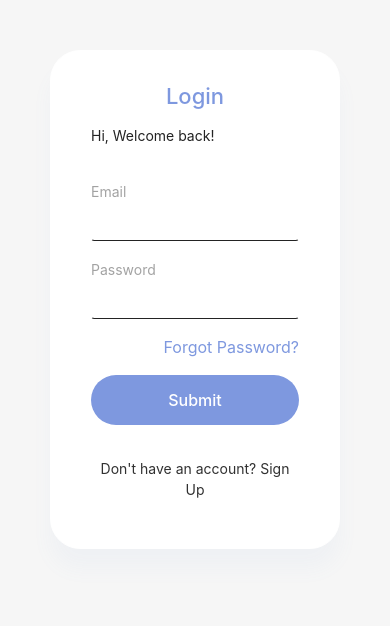
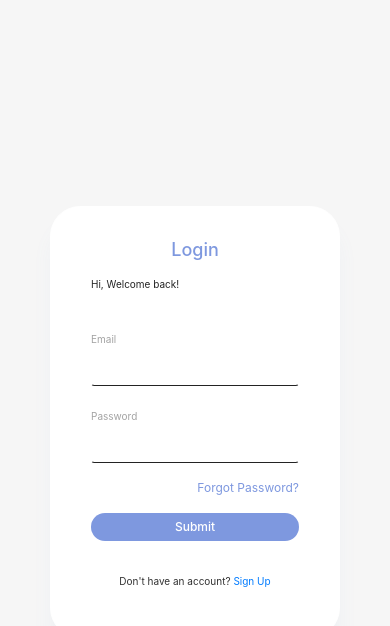
Before and after one commit to dheaaqn/amongus-vuejs, a Vue app: page /login in a window 390 px wide. Shown: the top 626 px of the page. Built offline with nearby package versions, Linux system fonts and the light colour scheme.

Commit message:
update responsive login page

```diff
--- a/src/views/Login.vue
+++ b/src/views/Login.vue
@@ -1,10 +1,20 @@
 <template>
   <div class="login">
+    <b-row align-h="center" align-v="center">
+      <b-col>
+        <b-alert
+          show
+          variant="danger"
+          v-if="isError"
+          dismissible
+          @dismissed="closeAlert"
+          >{{ error }}</b-alert
+        >
         <b-card border-variant="white">
-      <b-alert show variant="danger" v-show="isError" dismissible>{{
-        error
-      }}</b-alert>
-      <b-card-header header-bg-variant="white" header-border-variant="white">
+          <b-card-header
+            header-bg-variant="white"
+            header-border-variant="white"
+          >
             <b-card-text>
               <h1>Login</h1>
             </b-card-text>
@@ -43,29 +53,40 @@
               <b-button type="submit" block>Submit</b-button>
             </b-form>
           </b-card-body>
-      <b-card-footer footer-bg-variant="white" footer-border-variant="white">
+          <b-card-footer
+            footer-bg-variant="white"
+            footer-border-variant="white"
+          >
             <b-card-text>
-          <p class="text-center">Don't have an account? <span>Sign Up</span></p>
+              <p class="text-center">
+                Don't have an account?
+                <router-link to="/register">Sign Up</router-link>
+              </p>
             </b-card-text>
           </b-card-footer>
         </b-card>
+      </b-col>
+    </b-row>
   </div>
 </template>
 
 <style scoped>
 .login {
-  text-align: left;
+  overflow: hidden;
+}
+
+.row {
   background: #f6f6f6;
   height: 100vh;
-  padding: 100px;
+}
+
+.col {
+  max-width: 30rem;
 }
 
 .card {
   border-radius: 30px;
   box-shadow: 0px 20px 20px rgba(126, 152, 223, 0.05);
-  max-height: 37rem;
-  max-width: 25rem;
-  margin: auto;
 }
 
 .card-header h1 {
@@ -116,14 +137,59 @@
 }
 
 @media screen and (max-width: 768px) {
-  .login {
-    padding: 50px;
+  .card-header h1 {
+    font-size: 20px;
+  }
+
+  .card-header .text-left {
+    font-size: 12px;
+  }
+
+  .card-body .text-right {
+    font-size: 14px;
+  }
+
+  .form-group label {
+    font-size: 12px;
+  }
+
+  .btn-secondary {
+    font-size: 14px;
+    padding: 0.6em;
+  }
+
+  .card-footer .text-center {
+    font-size: 12px;
   }
 }
 
-@media screen and (max-width: 375px) {
-  .login {
-    padding: 40px;
+@media screen and (max-width: 425px) {
+  .col {
+    max-width: 20rem;
+  }
+  .card-header h1 {
+    font-size: 18px;
+  }
+
+  .card-header .text-left {
+    font-size: 10px;
+  }
+
+  .card-body .text-right {
+    font-size: 12px;
+  }
+
+  .form-group label {
+    font-size: 10px;
+  }
+
+  .btn-secondary {
+    font-size: 12px;
+    padding: 0.4em;
+  }
+
+  .card-footer .text-center {
+    font-size: 10px;
   }
 }
 </style>
@@ -152,6 +218,9 @@ export default {
           this.isError = true
           this.error = error
         })
+    },
+    closeAlert() {
+      this.isError = false
     }
   }
 }
```
Lines whose indentation alone changed are shown as unchanged.
